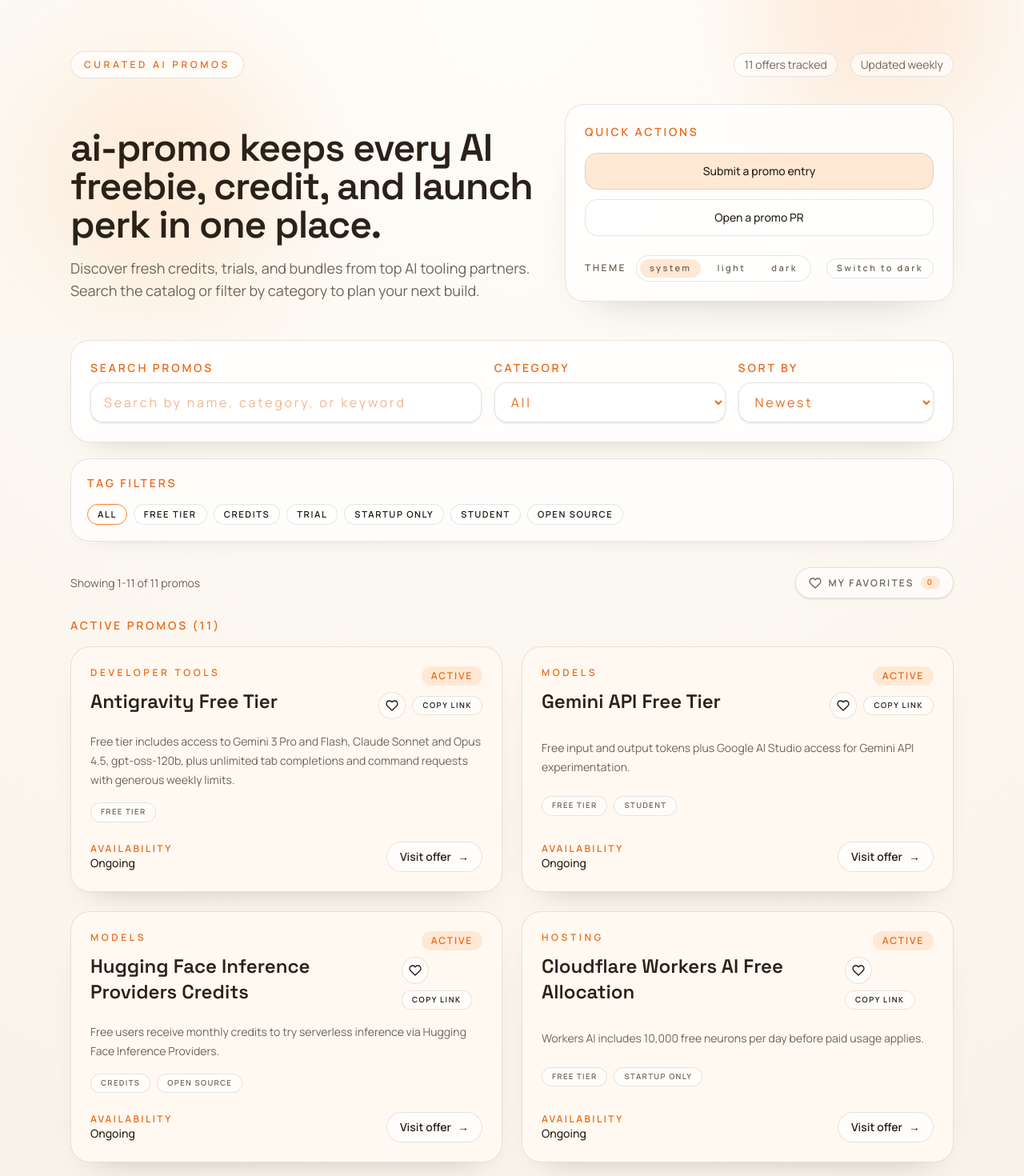
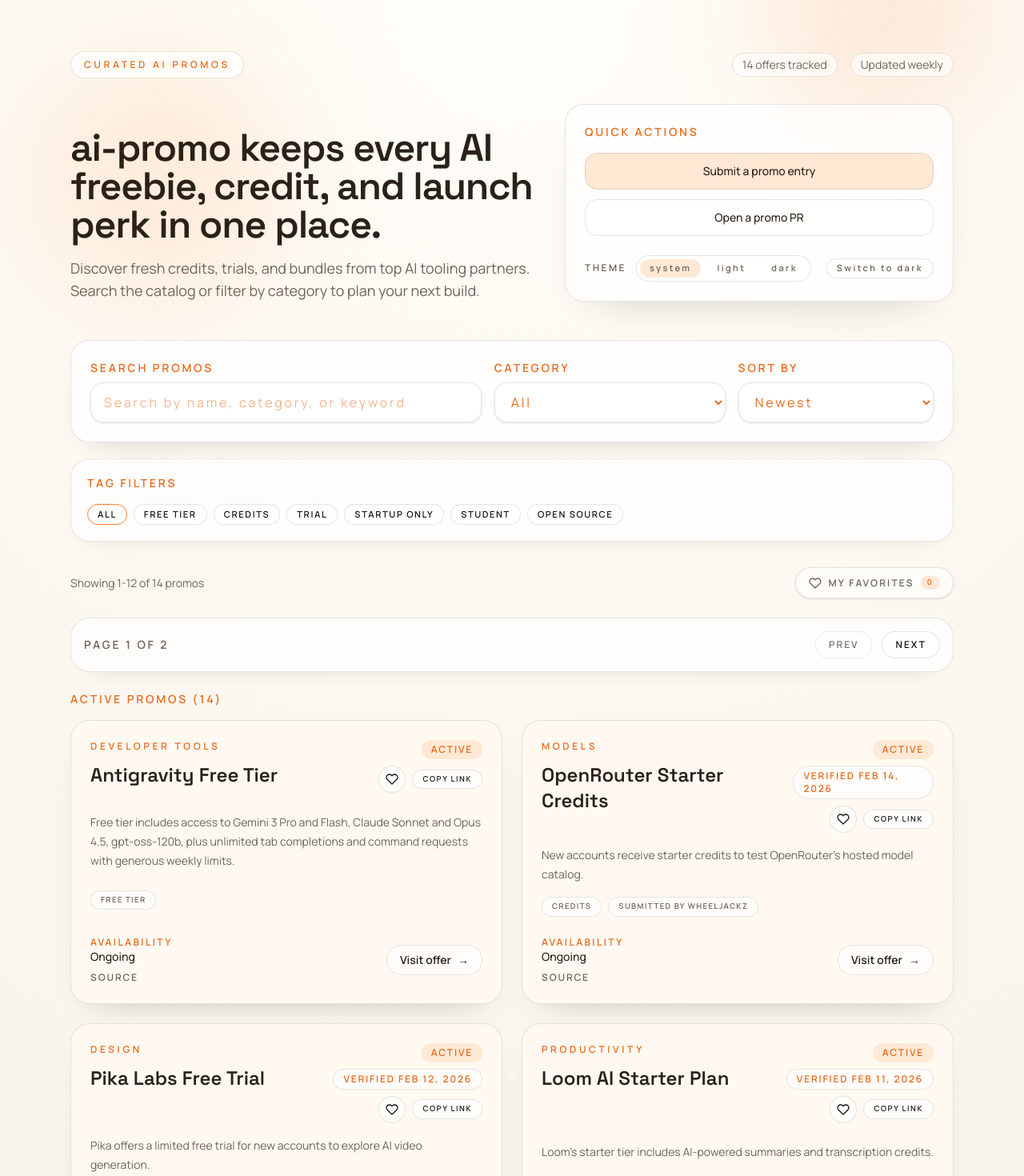
Before and after one commit to zainfathoni/ai-promo, a Next.js app: page / in a window 1280 px wide. Shown: the top 1470 px of the page at 80% size. Built offline with nearby package versions, Linux system fonts and the light colour scheme.

Commit message:
Add optional promo attribution fields (#38)
Amp-Thread-ID: https://ampcode.com/threads/T-019c6c65-9b46-73b3-a8de-7ee0ce4e8dfe

Co-authored-by: Wheeljack <wheeljack@zavi.family>
Co-authored-by: Amp <amp@ampcode.com>

```diff
--- a/src/app/page.tsx
+++ b/src/app/page.tsx
@@ -16,6 +16,13 @@
   day: "2-digit",
   year: "numeric",
 });
+
+const formatOptionalDate = (value?: string) => {
+  if (!value) return null;
+  const parsed = new Date(`${value}T00:00:00Z`);
+  if (Number.isNaN(parsed.getTime())) return null;
+  return formatter.format(parsed);
+};
 
 const sortOptions = [
   "Expiring soon",
@@ -704,6 +711,7 @@
                     const anchorId = getPromoAnchorId(entry);
                     const isCopied = copiedAnchorId === anchorId;
                     const isHighlighted = highlightedAnchorId === anchorId;
+                    const verifiedLabel = formatOptionalDate(entry.verifiedAt);
 
                     return (
                       <article
@@ -728,6 +736,11 @@
                             <span className="rounded-full bg-[var(--muted-bg)] px-3 py-1 text-[0.6rem] font-semibold uppercase tracking-[0.12em] text-[var(--accent-strong)] sm:text-xs sm:tracking-[0.15em]">
                               Active
                             </span>
+                            {verifiedLabel && (
+                              <span className="rounded-full border border-[var(--border-subtle)] bg-[var(--highlight)] px-3 py-1 text-[0.6rem] font-semibold uppercase tracking-[0.12em] text-[var(--accent-strong)] sm:text-xs sm:tracking-[0.15em]">
+                                Verified {verifiedLabel}
+                              </span>
+                            )}
                             <div className="flex flex-wrap items-center gap-2">
                               <button
                                 className={`inline-flex items-center justify-center rounded-full border px-2 py-2 transition ${
@@ -772,6 +785,11 @@
                               {tag.replace(/-/g, " ")}
                             </span>
                           ))}
+                          {entry.submittedBy && (
+                            <span className="rounded-full border border-[var(--border-subtle)] bg-[var(--chip-bg)] px-3 py-1 text-[0.6rem] font-semibold uppercase tracking-[0.14em] text-[var(--muted)]">
+                              Submitted by {entry.submittedBy}
+                            </span>
+                          )}
                         </div>
                         <div className="mt-6 flex flex-col gap-4 sm:flex-row sm:items-center sm:justify-between">
                           <div>
@@ -783,6 +801,18 @@
                                 ? "Ongoing"
                                 : formatter.format(new Date(entry.expiryDate))}
                             </p>
+                            {entry.sourceUrl && (
+                              <p className="mt-2 text-xs font-semibold uppercase tracking-[0.16em] text-[var(--muted)]">
+                                <a
+                                  className="transition hover:text-[var(--ink)]"
+                                  href={entry.sourceUrl}
+                                  target="_blank"
+                                  rel="noreferrer"
+                                >
+                                  Source
+                                </a>
+                              </p>
+                            )}
                           </div>
                           <a
                             className="inline-flex w-full items-center justify-center gap-2 rounded-full border border-[var(--border-subtle)] bg-[var(--highlight)] px-4 py-2 text-sm font-semibold text-[var(--ink)] transition group-hover:-translate-y-0.5 group-hover:border-[var(--accent)]/60 group-hover:text-[var(--accent-strong)] sm:w-auto"
@@ -811,6 +841,7 @@
                     const anchorId = getPromoAnchorId(entry);
                     const isCopied = copiedAnchorId === anchorId;
                     const isHighlighted = highlightedAnchorId === anchorId;
+                    const verifiedLabel = formatOptionalDate(entry.verifiedAt);
 
                     return (
                       <article
@@ -835,6 +866,11 @@
                             <span className="rounded-full bg-[var(--surface-strong)] px-3 py-1 text-[0.6rem] font-semibold uppercase tracking-[0.12em] text-[var(--muted-text)] sm:text-xs sm:tracking-[0.15em]">
                               Expired
                             </span>
+                            {verifiedLabel && (
+                              <span className="rounded-full border border-[var(--border-subtle)] bg-[var(--highlight)] px-3 py-1 text-[0.6rem] font-semibold uppercase tracking-[0.12em] text-[var(--accent-strong)] sm:text-xs sm:tracking-[0.15em]">
+                                Verified {verifiedLabel}
+                              </span>
+                            )}
                             <div className="flex flex-wrap items-center gap-2">
                               <button
                                 className={`inline-flex items-center justify-center rounded-full border px-2 py-2 transition ${
@@ -879,6 +915,11 @@
                               {tag.replace(/-/g, " ")}
                             </span>
                           ))}
+                          {entry.submittedBy && (
+                            <span className="rounded-full border border-[var(--border-subtle)] bg-[var(--chip-bg)] px-3 py-1 text-[0.6rem] font-semibold uppercase tracking-[0.14em] text-[var(--muted)]">
+                              Submitted by {entry.submittedBy}
+                            </span>
+                          )}
                         </div>
                         <div className="mt-6 flex flex-col gap-4 sm:flex-row sm:items-center sm:justify-between">
                           <div>
@@ -888,6 +929,18 @@
                             <p className="text-sm font-medium text-[var(--ink)]">
                               {formatter.format(new Date(entry.expiryDate))}
                             </p>
+                            {entry.sourceUrl && (
+                              <p className="mt-2 text-xs font-semibold uppercase tracking-[0.16em] text-[var(--muted)]">
+                                <a
+                                  className="transition hover:text-[var(--ink)]"
+                                  href={entry.sourceUrl}
+                                  target="_blank"
+                                  rel="noreferrer"
+                                >
+                                  Source
+                                </a>
+                              </p>
+                            )}
                           </div>
                           <a
                             className="inline-flex w-full items-center justify-center gap-2 rounded-full border border-[var(--border-subtle)] bg-[var(--highlight)] px-4 py-2 text-sm font-semibold text-[var(--muted)] transition group-hover:text-[var(--ink)] sm:w-auto"
--- a/src/data/promos.ts
+++ b/src/data/promos.ts
@@ -27,7 +27,9 @@
   expiryDate: "Ongoing" | string;
   addedDate: string;
   source: string;
-  sourceUrl: string;
+  sourceUrl?: string;
+  submittedBy?: string;
+  verifiedAt?: string;
 };
 
 export const promoEntries: PromoEntry[] = [
@@ -175,4 +177,49 @@
     source: "Antigravity pricing",
     sourceUrl: "https://antigravity.google/pricing",
   },
+  {
+    id: "openrouter-starter-credits",
+    title: "OpenRouter Starter Credits",
+    description:
+      "New accounts receive starter credits to test OpenRouter's hosted model catalog.",
+    category: "Models",
+    tags: ["credits"],
+    url: "https://openrouter.ai/pricing",
+    expiryDate: "Ongoing",
+    addedDate: "2026-02-14",
+    source: "OpenRouter pricing",
+    sourceUrl: "https://openrouter.ai/pricing",
+    submittedBy: "wheeljackz",
+    verifiedAt: "2026-02-14",
+  },
+  {
+    id: "pika-free-trial",
+    title: "Pika Labs Free Trial",
+    description:
+      "Pika offers a limited free trial for new accounts to explore AI video generation.",
+    category: "Design",
+    tags: ["trial"],
+    url: "https://pika.art/pricing",
+    expiryDate: "Ongoing",
+    addedDate: "2026-02-13",
+    source: "Pika pricing",
+    sourceUrl: "https://pika.art/pricing",
+    submittedBy: "octocat",
+    verifiedAt: "2026-02-12",
+  },
+  {
+    id: "loom-ai-starter",
+    title: "Loom AI Starter Plan",
+    description:
+      "Loom's starter tier includes AI-powered summaries and transcription credits.",
+    category: "Productivity",
+    tags: ["free-tier"],
+    url: "https://www.loom.com/pricing",
+    expiryDate: "Ongoing",
+    addedDate: "2026-02-11",
+    source: "Loom pricing",
+    sourceUrl: "https://www.loom.com/pricing",
+    submittedBy: "ai-promo-bot",
+    verifiedAt: "2026-02-11",
+  },
 ];
```
Also changed, not shown: 2 other files (tests, documents, lock files or other folders). Lines whose indentation alone changed are shown as unchanged.
